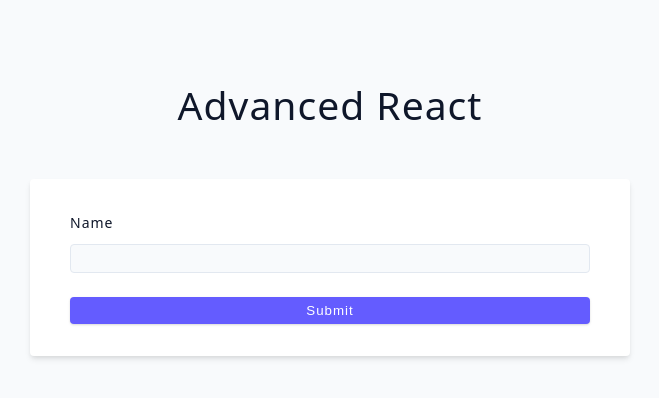
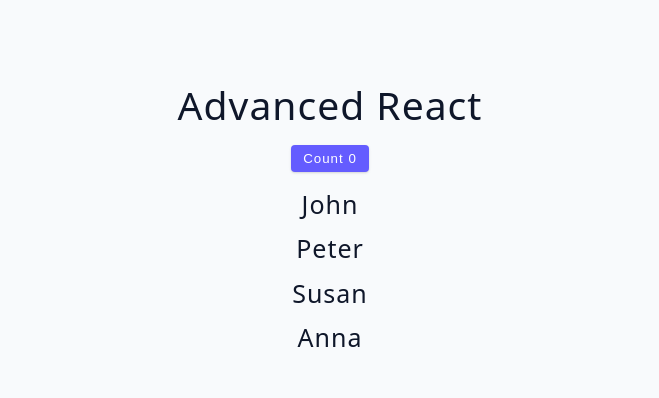
Before and after one commit to vsbron/course-all-in-one-2025, a React (Vite) app in the folder 03-advanced-react/: page / in a window 1280 px wide. Shown: the top 398 px of the page, without its empty margins (310-969 px from the left). Built offline with nearby package versions, Linux system fonts and the light colour scheme.

Commit message:
03-advanced-react - memo function usage example

```diff
--- a/03-advanced-react/src/App.jsx
+++ b/03-advanced-react/src/App.jsx
@@ -1,11 +1,11 @@
-import LowerStateChallenge from "./tutorial/11-performance/02-lower-state-challenge/index.jsx";
+import LowerState from "./tutorial/11-performance/03-hooks/index.jsx";
 
 function App() {
   // Returned JSX
   return (
     <div className="container">
       <h2>Advanced React</h2>
-      <LowerStateChallenge />
+      <LowerState />
     </div>
   );
 }
--- a/03-advanced-react/src/tutorial/11-performance/03-hooks/List.jsx
+++ b/03-advanced-react/src/tutorial/11-performance/03-hooks/List.jsx
@@ -1,6 +1,8 @@
+import { memo } from "react";
 import Item from "./Person";
 
 const List = ({ people }) => {
+  // Returned JSX
   return (
     <div>
       {people.map((person) => {
@@ -9,4 +11,6 @@ const List = ({ people }) => {
     </div>
   );
 };
-export default List;
+
+// Exporting with the use of memo
+export default memo(List);
--- a/03-advanced-react/src/tutorial/11-performance/03-hooks/index.jsx
+++ b/03-advanced-react/src/tutorial/11-performance/03-hooks/index.jsx
@@ -1,10 +1,15 @@
 import { useState } from "react";
-import { data } from "../../../../data";
+
 import List from "./List";
+
+import { data } from "../../../data";
+
 const LowerState = () => {
-  const [people, setPeople] = useState(data);
+  // Creating a state value for people and count
+  const [people, _] = useState(data);
   const [count, setCount] = useState(0);
 
+  // Returned JSX
   return (
     <section>
       <button
```
